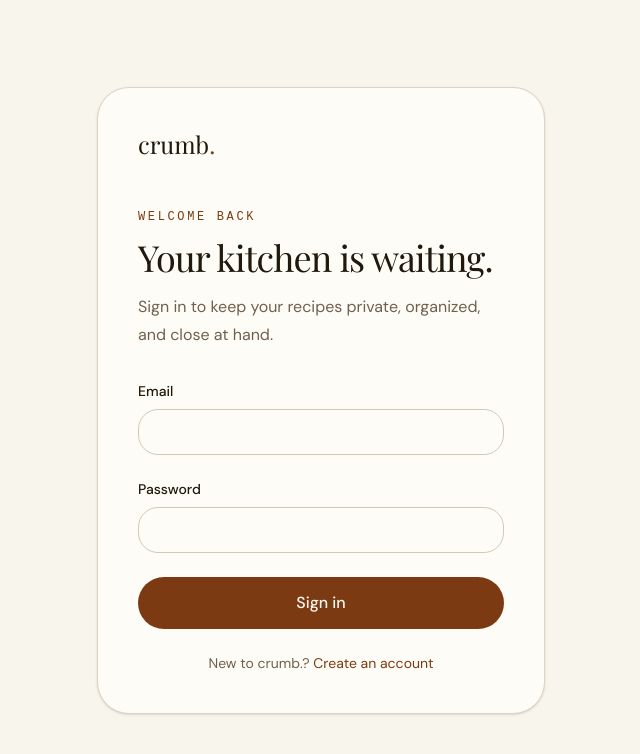
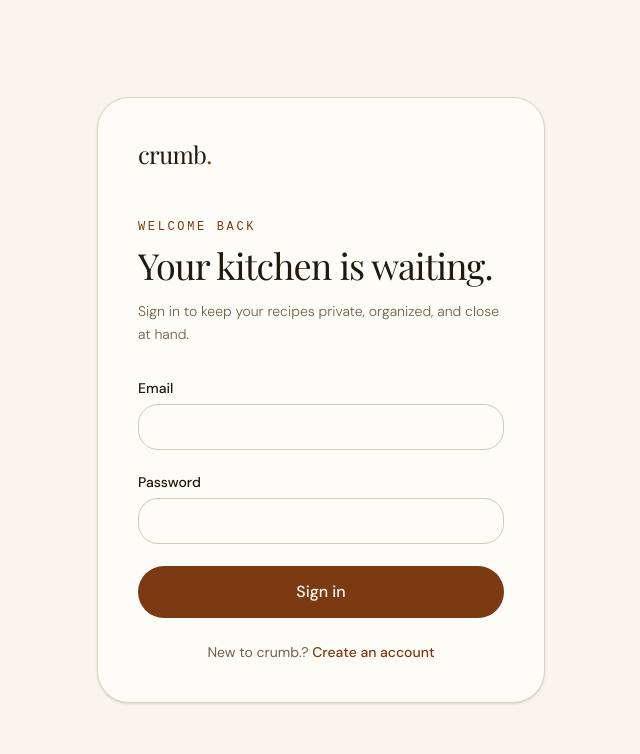
Before and after one commit to NabeelMughal/Daily-Meal, a Next.js app: page /auth/login in a window 1280 px wide. Shown: the top 754 px of the page, without its empty margins (319-959 px from the left). Built offline with nearby package versions, Linux system fonts and the light colour scheme; a web font is replaced by a local one.

Commit message:
Enhance login and sign-up pages with improved layout, accessibility, and styling

```diff
--- a/app/auth/login/page.tsx
+++ b/app/auth/login/page.tsx
@@ -21,5 +21,37 @@ export default function LoginPage() {
     router.push('/')
     router.refresh()
   }
-  return <main className="flex min-h-screen items-center justify-center bg-background px-5 py-10 text-foreground"><section className="w-full max-w-md rounded-3xl border border-border bg-card p-8 shadow-sm sm:p-10"><Link href="/" className="font-serif text-2xl">crumb<span className="text-primary">.</span></Link><p className="eyebrow mt-12">Welcome back</p><h1 className="mt-3 font-serif text-4xl tracking-tight">Your kitchen is waiting.</h1><p className="mt-4 leading-7 text-muted-foreground">Sign in to keep your recipes private, organized, and close at hand.</p><form onSubmit={submit} className="mt-8 flex flex-col gap-4"><label className="field-label">Email<input required type="email" value={email} onChange={(e) => setEmail(e.target.value)} className="field-input mt-2" /></label><label className="field-label">Password<input required type="password" value={password} onChange={(e) => setPassword(e.target.value)} className="field-input mt-2" /></label>{message && <p role="alert" className="text-sm text-destructive">{message}</p>}<button disabled={busy} className="rounded-full bg-primary px-5 py-3.5 font-medium text-primary-foreground disabled:opacity-60">{busy ? 'Signing in…' : 'Sign in'}</button></form><p className="mt-6 text-center text-sm text-muted-foreground">New to crumb.? <Link href="/auth/sign-up" className="text-primary hover:underline">Create an account</Link></p></section></main>
+  return (
+    <main className="flex min-h-screen items-center justify-center bg-background px-4 py-6 sm:py-10 text-foreground overflow-x-hidden">
+      <section className="w-full max-w-md rounded-3xl border border-border bg-card p-6 sm:p-10 shadow-sm transition-all duration-300">
+        <Link href="/" className="font-serif text-2xl tracking-tight">
+          crumb<span className="text-primary">.</span>
+        </Link>
+        <p className="eyebrow mt-8 sm:mt-12">Welcome back</p>
+        <h1 className="mt-2 font-serif text-3xl sm:text-4xl tracking-tight leading-tight text-balance">
+          Your kitchen is waiting.
+        </h1>
+        <p className="mt-3 text-sm leading-relaxed text-muted-foreground font-light">
+          Sign in to keep your recipes private, organized, and close at hand.
+        </p>
+        <form onSubmit={submit} className="mt-6 sm:mt-8 flex flex-col gap-3.5">
+          <label className="field-label">
+            Email
+            <input required type="email" value={email} onChange={(e) => setEmail(e.target.value)} className="field-input mt-1.5" />
+          </label>
+          <label className="field-label">
+            Password
+            <input required type="password" value={password} onChange={(e) => setPassword(e.target.value)} className="field-input mt-1.5" />
+          </label>
+          {message && <p role="alert" className="text-sm text-destructive font-medium">{message}</p>}
+          <button disabled={busy} className="rounded-full bg-primary hover:bg-primary/95 hover:shadow-sm px-5 py-3.5 font-medium text-primary-foreground disabled:opacity-60 active:scale-98 transition-all flex items-center justify-center gap-2">
+            {busy ? 'Signing in…' : 'Sign in'}
+          </button>
+        </form>
+        <p className="mt-6 text-center text-xs sm:text-sm text-muted-foreground">
+          New to crumb.? <Link href="/auth/sign-up" className="text-primary hover:underline font-medium">Create an account</Link>
+        </p>
+      </section>
+    </main>
+  )
 }
--- a/app/auth/sign-up/page.tsx
+++ b/app/auth/sign-up/page.tsx
@@ -8,5 +8,38 @@ import { createClient } from '@/lib/supabase/client'
 export default function SignUpPage() {
   const router = useRouter(); const [email, setEmail] = useState(''); const [password, setPassword] = useState(''); const [name, setName] = useState(''); const [message, setMessage] = useState(''); const [busy, setBusy] = useState(false)
   async function submit(event: FormEvent) { event.preventDefault(); setBusy(true); setMessage(''); const { error } = await createClient().auth.signUp({ email, password, options: { data: { full_name: name }, emailRedirectTo: process.env.NEXT_PUBLIC_DEV_SUPABASE_REDIRECT_URL || `${window.location.origin}/auth/callback` } }); setBusy(false); if (error) { setMessage(error.message.toLowerCase().includes('already') ? 'An account with that email already exists.' : 'Unable to create your account. Please check your details.'); return } router.push('/auth/sign-up-success') }
-  return <main className="flex min-h-screen items-center justify-center bg-background px-5 py-10 text-foreground"><section className="w-full max-w-md rounded-3xl border border-border bg-card p-8 shadow-sm sm:p-10"><Link href="/" className="font-serif text-2xl">crumb<span className="text-primary">.</span></Link><p className="eyebrow mt-12">Join the table</p><h1 className="mt-3 font-serif text-4xl tracking-tight">Make your cookbook yours.</h1><form onSubmit={submit} className="mt-8 flex flex-col gap-4"><label className="field-label">Your name<input required value={name} onChange={(e) => setName(e.target.value)} className="field-input mt-2" /></label><label className="field-label">Email<input required type="email" value={email} onChange={(e) => setEmail(e.target.value)} className="field-input mt-2" /></label><label className="field-label">Password<input required minLength={6} type="password" value={password} onChange={(e) => setPassword(e.target.value)} className="field-input mt-2" /></label>{message && <p role="alert" className="text-sm text-destructive">{message}</p>}<button disabled={busy} className="rounded-full bg-primary px-5 py-3.5 font-medium text-primary-foreground disabled:opacity-60">{busy ? 'Creating…' : 'Create account'}</button></form><p className="mt-6 text-center text-sm text-muted-foreground">Already have an account? <Link href="/auth/login" className="text-primary hover:underline">Sign in</Link></p></section></main>
+  return (
+    <main className="flex min-h-screen items-center justify-center bg-background px-4 py-6 sm:py-10 text-foreground overflow-x-hidden">
+      <section className="w-full max-w-md rounded-3xl border border-border bg-card p-6 sm:p-10 shadow-sm transition-all duration-300">
+        <Link href="/" className="font-serif text-2xl tracking-tight">
+          crumb<span className="text-primary">.</span>
+        </Link>
+        <p className="eyebrow mt-8 sm:mt-12">Join the table</p>
+        <h1 className="mt-2 font-serif text-3xl sm:text-4xl tracking-tight leading-tight text-balance">
+          Make your cookbook yours.
+        </h1>
+        <form onSubmit={submit} className="mt-6 sm:mt-8 flex flex-col gap-3.5">
+          <label className="field-label">
+            Your name
+            <input required value={name} onChange={(e) => setName(e.target.value)} className="field-input mt-1.5" />
+          </label>
+          <label className="field-label">
+            Email
+            <input required type="email" value={email} onChange={(e) => setEmail(e.target.value)} className="field-input mt-1.5" />
+          </label>
+          <label className="field-label">
+            Password
+            <input required minLength={6} type="password" value={password} onChange={(e) => setPassword(e.target.value)} className="field-input mt-1.5" />
+          </label>
+          {message && <p role="alert" className="text-sm text-destructive font-medium">{message}</p>}
+          <button disabled={busy} className="rounded-full bg-primary hover:bg-primary/95 hover:shadow-sm px-5 py-3.5 font-medium text-primary-foreground disabled:opacity-60 active:scale-98 transition-all flex items-center justify-center gap-2">
+            {busy ? 'Creating…' : 'Create account'}
+          </button>
+        </form>
+        <p className="mt-6 text-center text-xs sm:text-sm text-muted-foreground">
+          Already have an account? <Link href="/auth/login" className="text-primary hover:underline font-medium">Sign in</Link>
+        </p>
+      </section>
+    </main>
+  )
 }
```
